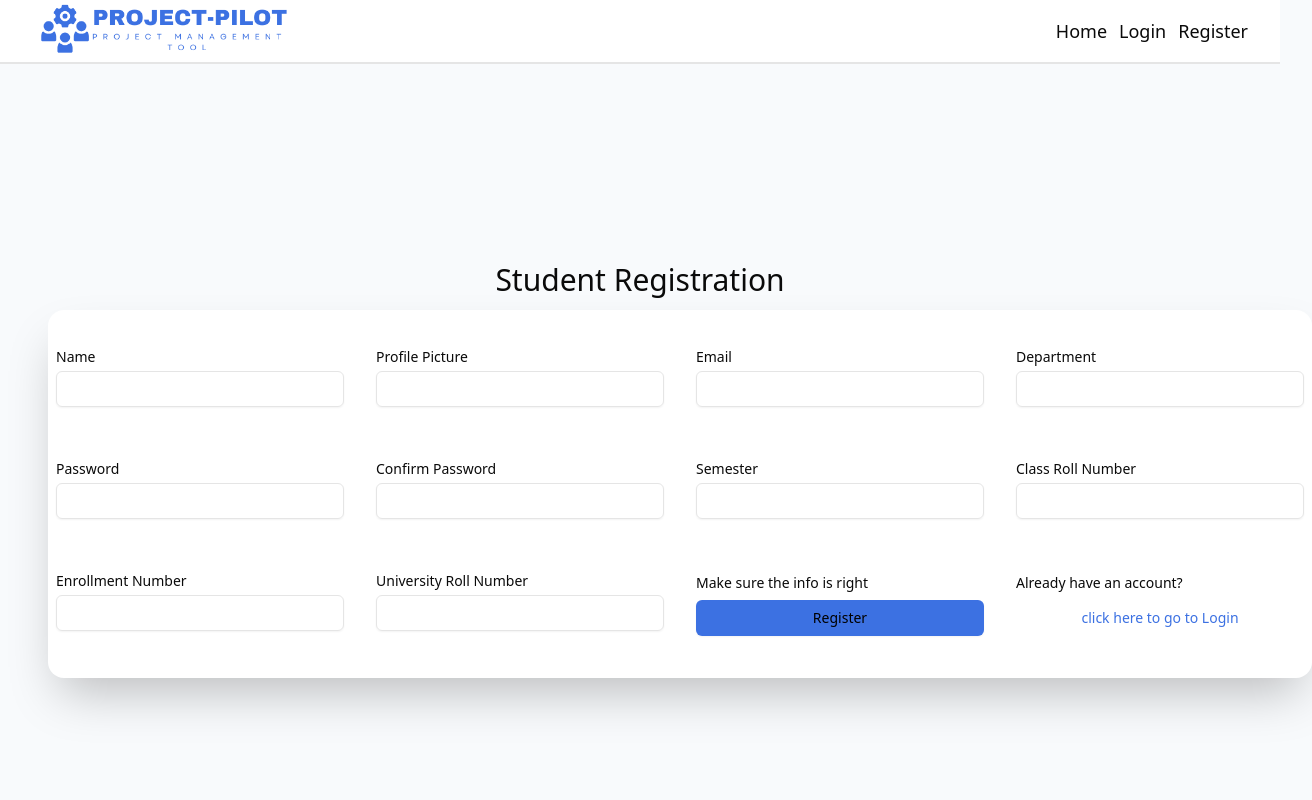
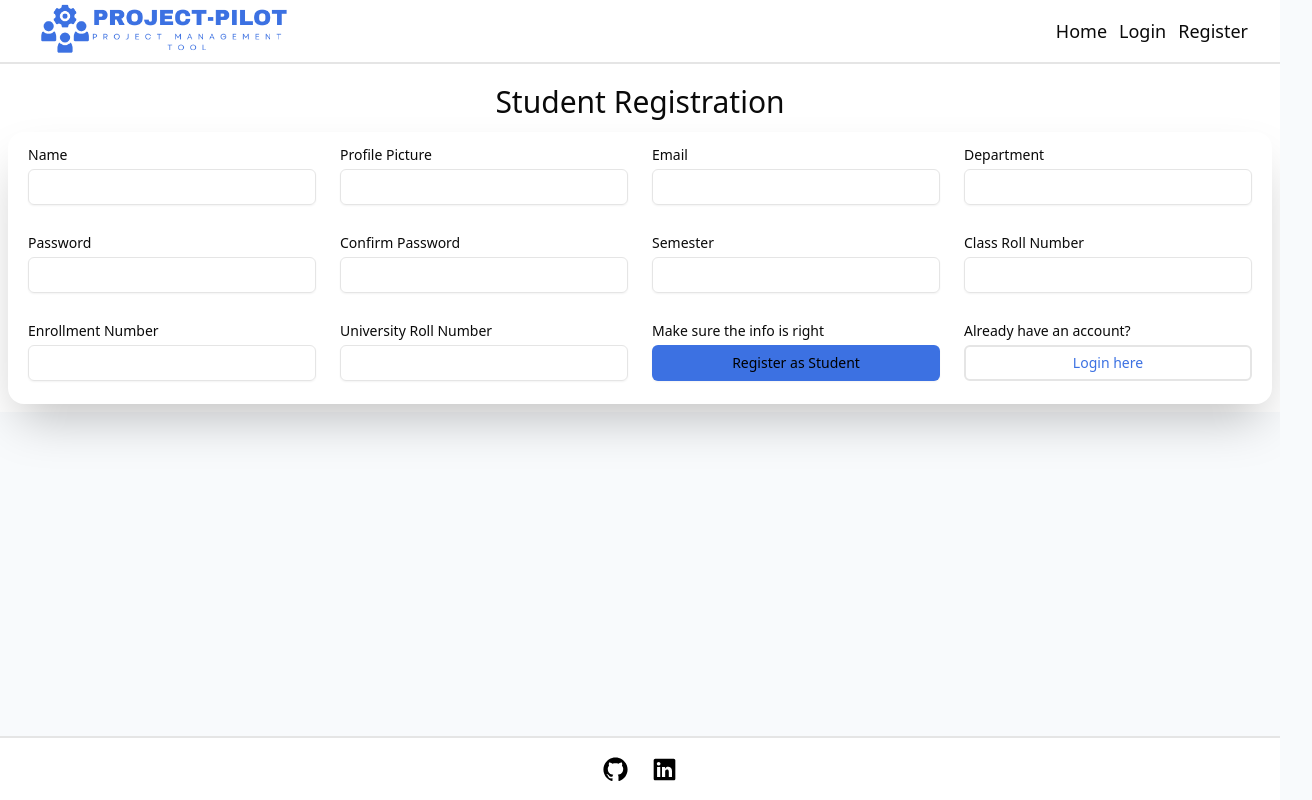
Before and after one commit to adityach0uhan/Project-Pilot, a Next.js app: page /auth/register/student in a window 1280 px wide. Shown: the top 800 px of the page, 1312 px wide, since content can reach past the window. Built offline with nearby package versions, Linux system fonts and the light colour scheme.

Commit message:
changes in student form

```diff
--- a/src/app/auth/register/student/page.tsx
+++ b/src/app/auth/register/student/page.tsx
@@ -32,12 +32,12 @@ const page = () => {
     };
 
     return (
-        <div className='w-screen min-h-screen flex flex-col  justify-center p-2'>
-            <h1 className='w-full text-center text-3xl my-3'>
-                Student Registration{' '}
+        <div className='w-screen min-h-auto flex bg-white flex-col items-center  justify-center p-2'>
+            <h1 className='  w-full text-center text-3xl my-3'>
+                Student Registration
             </h1>
             <form
-                className='w-full p-2 md:mx-10 py-8 bg-white shadow-2xl rounded-2xl  justify-center flex gap-8 h-full items-start flex-wrap'
+                className='w-auto py-2  shadow-2xl rounded-2xl  justify-center flex gap-y-2 gap-x-6  h-full items-start flex-wrap '
                 onSubmit={handleSubmit(registerUser)}>
                 <div className='w-72 h-20 flex justify-evenly flex-col'>
                     <Label htmlFor='name'>Name</Label>
@@ -119,14 +119,18 @@ const page = () => {
                         type='submit'
                         className='bg-[#3C71E2] w-full text-black hover:bg-[#98b3ee]'
                         variant={'secondary'}>
-                        Register
+                        Register as Student
                     </Button>
+                    <p className='text-sm  text-red-600'></p>
                 </div>
                 <div className='w-72 h-20 flex justify-evenly flex-col'>
                     <Label htmlFor=''> Already have an account? </Label>
-                    <Button className='text-sm text-[#3C71E2]' variant={'link'}>
-                        click here to go to Login
+                    <Button
+                        className=' border-2 text-sm text-[#3C71E2]'
+                        variant={'link'}>
+                        Login here
                     </Button>
+                    <p className='text-sm  text-red-600'></p>
                 </div>
             </form>
         </div>
--- a/src/app/globals.css
+++ b/src/app/globals.css
@@ -66,7 +66,9 @@
 }
 
 body {
-    overflow-x: hidden;
+    overflow-x: hidden !important;
+    min-width: 100vw !important;
+    min-height: 100vh !important;
     -webkit-user-select: none; /* Safari */
     -moz-user-select: none; /* Firefox */
     -ms-user-select: none; /* Internet Explorer/Edge */
```
